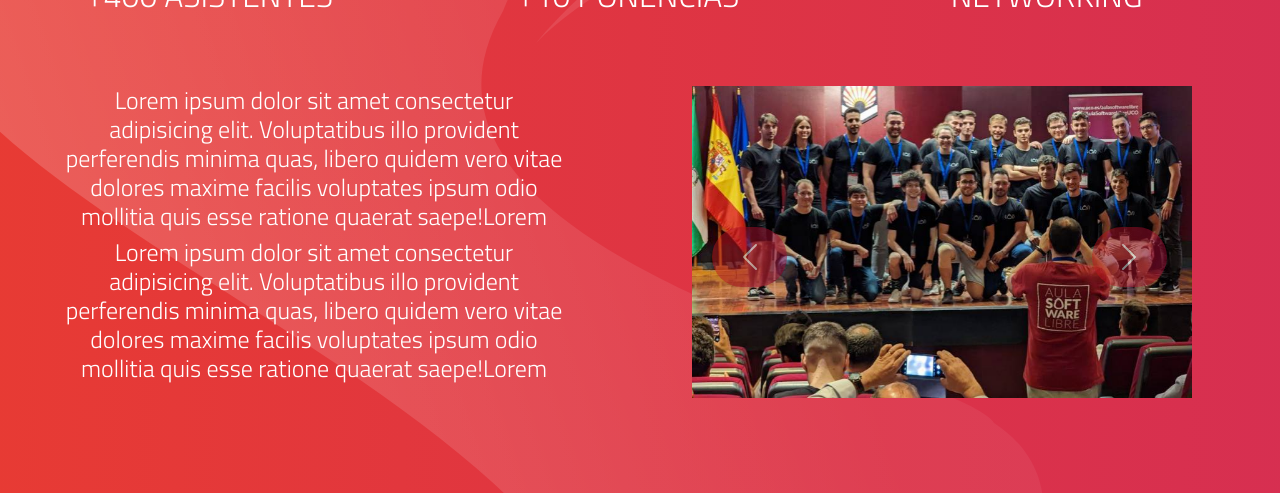
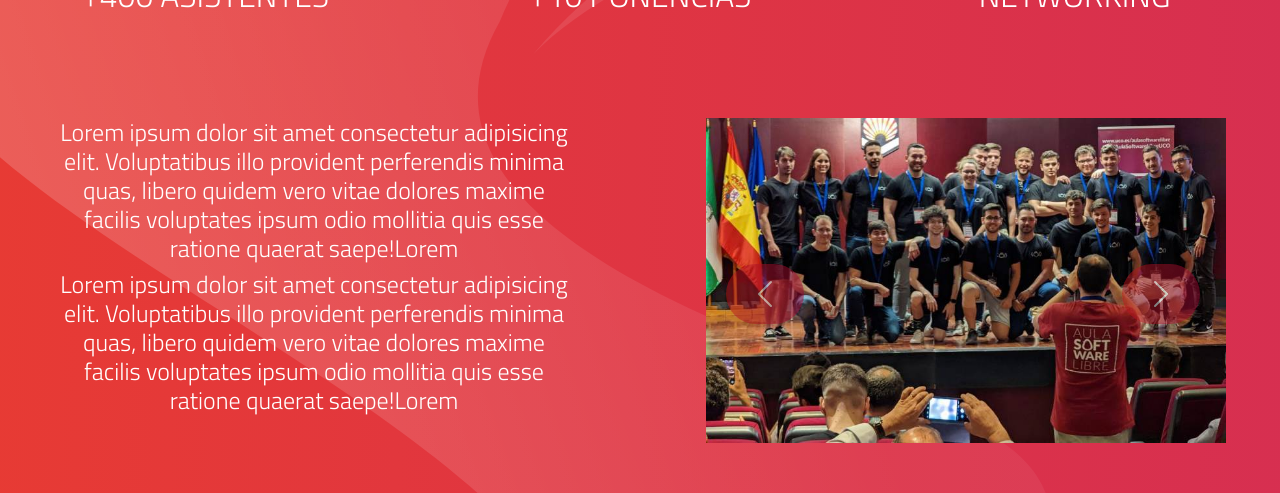
Before and after one commit to aulasoftwarelibre/salmorejoTech2024web, a React (Vite) app: page / in a window 1280 px wide. Shown: the part 1144-1637 px from the top of the page. Built offline with nearby package versions, Linux system fonts and the light colour scheme.

Commit message:
fix: centering place image

```diff
--- a/src/components/Info/Info.module.css
+++ b/src/components/Info/Info.module.css
@@ -1,6 +1,8 @@
 .fondo1 {
     background: url('../../sprites/posiblefondo1.svg') center/cover no-repeat;
   }
+
+
 
 
   .ticket:hover{
--- a/src/components/Info/Info.tsx
+++ b/src/components/Info/Info.tsx
@@ -1,13 +1,12 @@
 import styles from "./Info.module.css";
 import imagen1 from "../../sprites/i1.jpg";
 import imagen2 from "../../sprites/i2.jpg";
-import { right } from "@popperjs/core";
 
 export default function Info(){
     return (
         <div className={styles.fondo1}>
           <br />
-          <div className="row container-fluid pt-5">
+          <div className="row pt-5">
             <div className="col-12 pt-5">
               <div className="row py-5">
                 <h1 style={{ textAlign: 'center', color: '#fff', fontWeight: 'bold' }}>¿Aún no sabes que es el SalmorejoTech?</h1>
@@ -30,19 +29,20 @@ export default function Info(){
                 </div>
               </div>
               <div className="row pt-5">
-                <div className="container-fluid pt-3 col-md-5">
+                <div className="container-fluid pt-5 col-md-5">
                   <h4>Lorem ipsum dolor sit amet consectetur adipisicing elit. Voluptatibus illo provident perferendis minima quas, libero quidem vero vitae dolores maxime facilis voluptates ipsum odio mollitia quis esse ratione quaerat saepe!Lorem</h4>
                   <h4>Lorem ipsum dolor sit amet consectetur adipisicing elit. Voluptatibus illo provident perferendis minima quas, libero quidem vero vitae dolores maxime facilis voluptates ipsum odio mollitia quis esse ratione quaerat saepe!Lorem</h4>
                 </div>
-                <div className="container-fluid pt-3 col-md-5">
+                <div className="container pt-5 col-md-5">
                   <div id="carouselExample" className="carousel slide" data-bs-ride="carousel">
-                    <div className="carousel-inner">
+                    <div className={`carousel-inner ${styles.middle}`}>
                       <div className="carousel-item active">
                         <img src={imagen1} className="d-block w-100" alt="..." />
                       </div>
                       <div className="carousel-item">
                         <img src={imagen2} className="d-block w-100" alt="..." />
                       </div>
+
                       {/* Agrega más elementos carousel-item para más imágenes */}
                     </div>
                     <button className="carousel-control-prev"
@@ -51,7 +51,6 @@ export default function Info(){
                       top: '45%', /* Centra verticalmente */
                       borderRadius: '50px',
                       background: 'linear-gradient(90deg, rgba(186,23,26,1) 0%, rgba(153,9,52,1) 100%)',
-
                     }}
                     data-bs-target="#carouselExample" data-bs-slide="prev">
                       <span className="carousel-control-prev-icon" aria-hidden="true"></span>
@@ -77,7 +76,6 @@ export default function Info(){
                 </div>
                 <div className="py-3 my-3 col-10 container-fluid d-flex align-items-center justify-content-center">
                 <iframe src="https://www.google.com/maps/embed?pb=!1m18!1m12!1m3!1d3002.9025032265813!2d-8.598081223707565!3d41.1802936713268!2m3!1f0!2f0!3f0!3m2!1i1024!2i768!4f13.1!3m3!1m2!1s0xd246595f6bf5f67%3A0x40db5e33f6423d4a!2sXior%20Campus%20Asprela%20-%20Resid%C3%AAncia%20Universit%C3%A1ria%20no%20Porto!5e0!3m2!1ses!2spt!4v1708779177074!5m2!1ses!2spt" width="600" height="450" style={{border: '0',}}  loading="lazy" referrerPolicy="no-referrer-when-downgrade"></iframe>
-
                 </div>
 
               </div>
```
